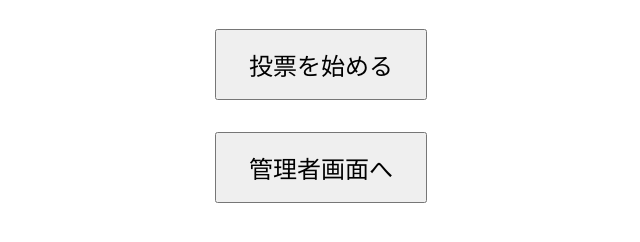
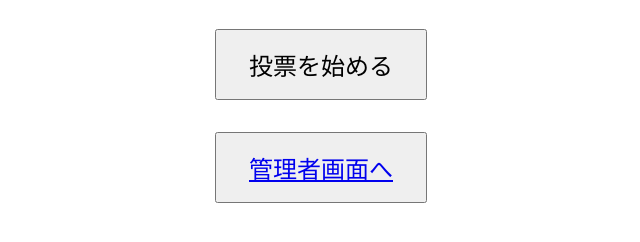
Before and after one commit to soundPorco/Sample-Vote-System, a plain HTML site: page index.html in a window 1280 px wide. Shown: the part 226-468 px from the top of the page, without its empty margins (319-959 px from the left). Drawn offline with Linux system fonts and the light colour scheme.

Commit message:
admin btn created

```diff
--- a/index.html
+++ b/index.html
@@ -17,7 +17,7 @@
                 投票を始める
             </button>
             <button class="startVoteButton" id="startAdminButton">
-                管理者画面へ
+                <a href="admin.html"> 管理者画面へ </a>
             </button>
         </main>
         <script src="main.js"></script>
```
